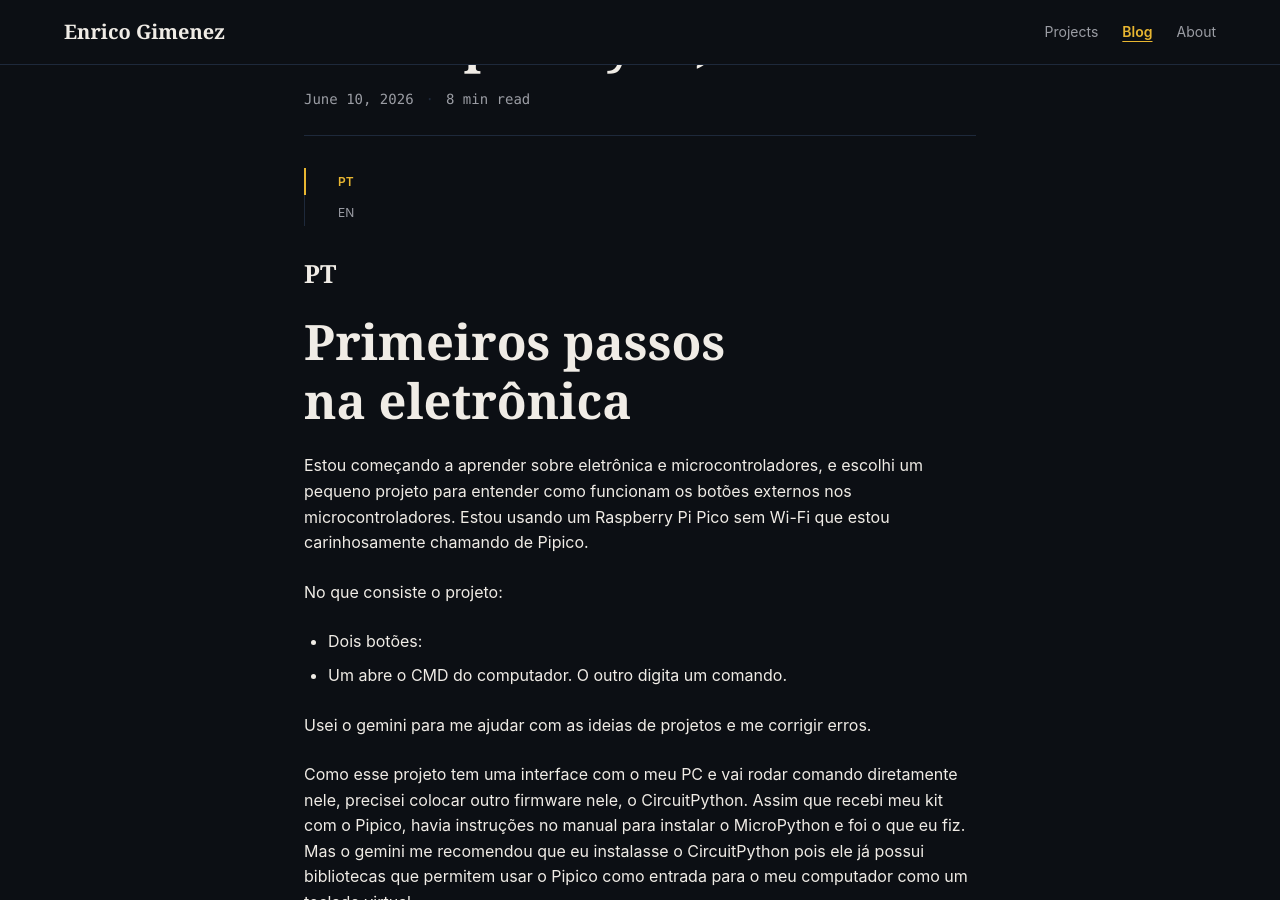
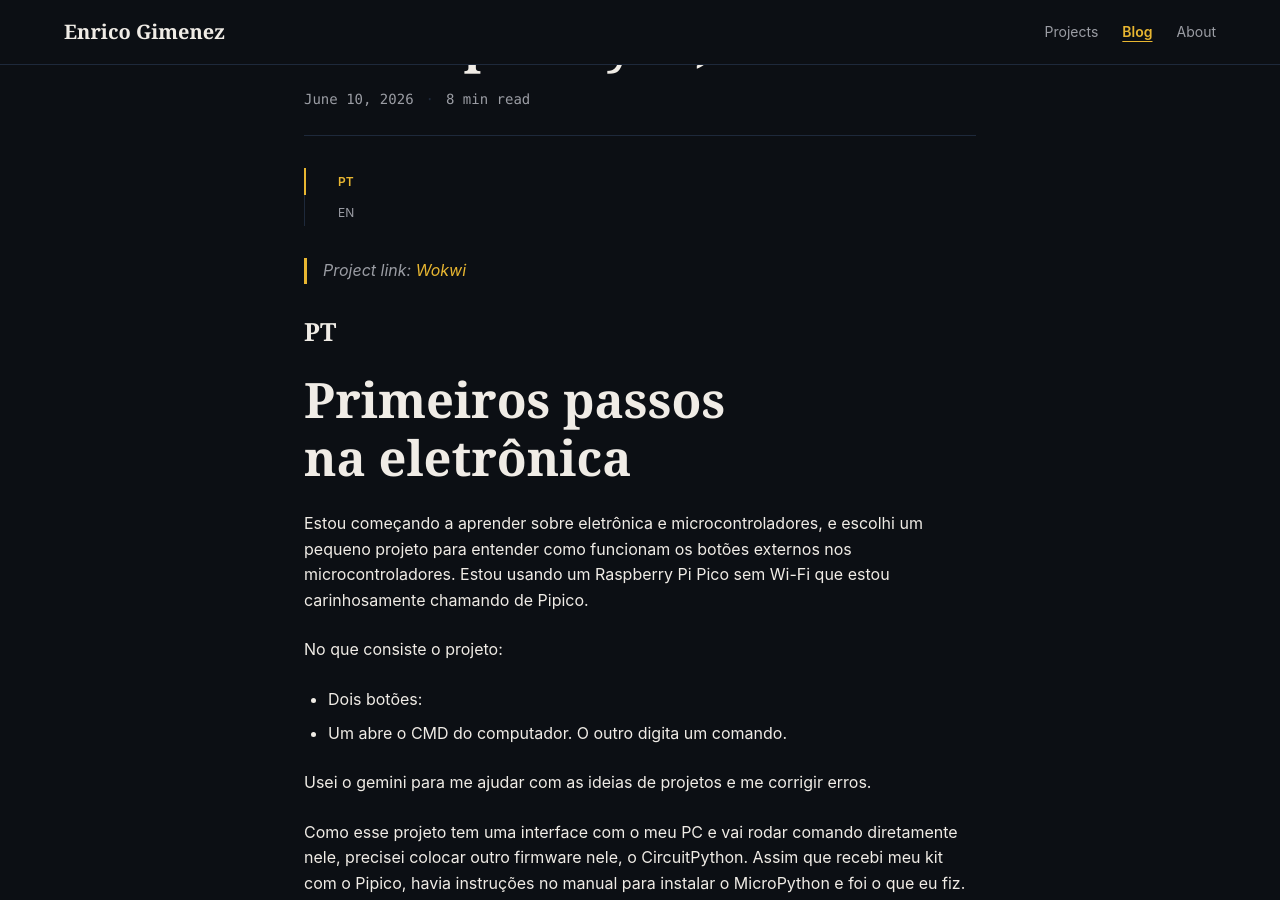
Before and after one commit to GimenezEGT/gimenezegt.github.io, a Jekyll site: the page built from _posts/2026-06-28-como-cria-teclado-raspbery-pi-pico.md, in a window 1280 px wide and 900 px high, scrolled down 323 px. Built offline with Jekyll 4.4.1, drawn with Linux system fonts in a browser that asks for light colours.

Commit message:
Add project link to Raspberry Pi Pico tutorial and update image

```diff
--- a/_posts/2026-06-28-como-cria-teclado-raspbery-pi-pico.md
+++ b/_posts/2026-06-28-como-cria-teclado-raspbery-pi-pico.md
@@ -9,6 +9,7 @@ toc: true
 featured: true
 ---
 
+> Project link: [Wokwi](https://wokwi.com/projects/467031928539717633)
 
 ### PT
 
```
Also changed, not shown: assets/images/blog/pipico.png.
